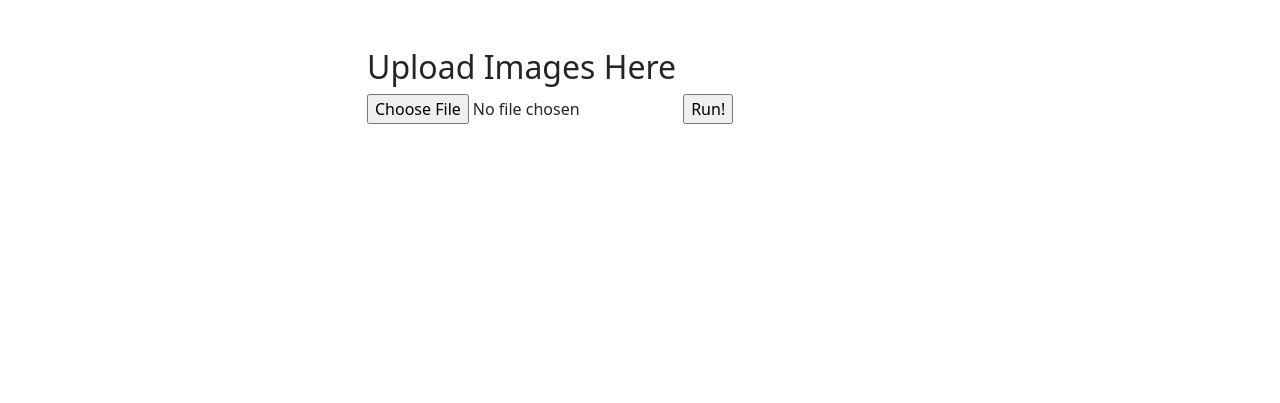
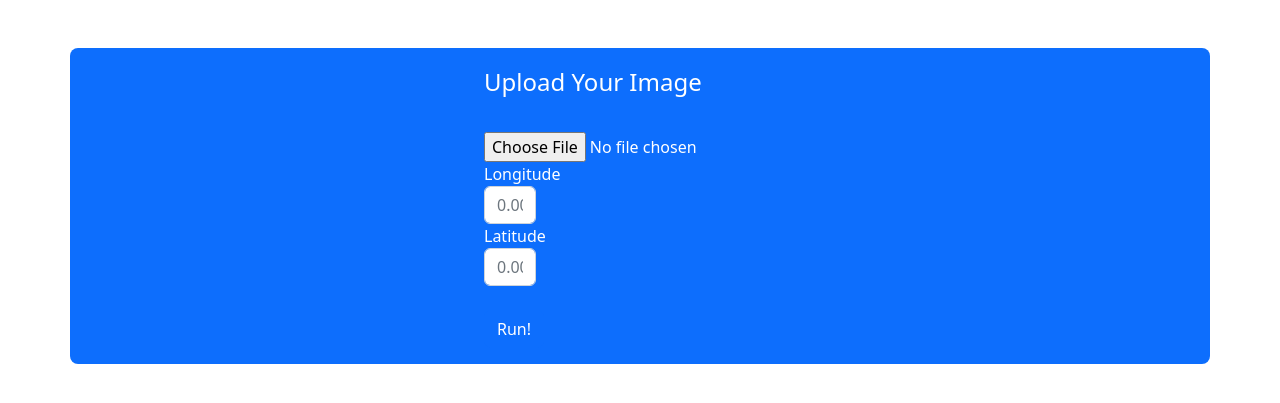
Before and after one commit to KiARC/software_design_project, a Flask app: page / in a window 1280 px wide. Shown: the top 403 px of the page. Run offline with Flask 3, Linux system fonts and the light colour scheme; some libraries are stand-ins or nearby versions.

Commit message:
Start working on new form UI
See: https://bootsnipp.com/forms

```diff
--- a/src/templates/index.html
+++ b/src/templates/index.html
@@ -14,16 +14,49 @@
 	<body>
 		<!-- Content section-->
 		<section class="py-5">
-			<div class="container">
+			<div class="d-flex flex-col justify-content-center align-content-center container bg-primary text-white py-3 rounded-3">
 				<div class="row justify-content-center">
-					<div class="col-lg-6">
-						<h2>Upload Images Here</h2>
+					<!--<h2>Upload Images Here</h2>
 
 						<form method="POST" enctype="multipart/form-data" action="/results">
 							<input type="file" id="myFile" name="filename" />
 							<input type="submit" value="Run!" />
-						</form>
-					</div>
+						</form>-->
+					<form class="form-horizontal">
+						<fieldset>
+							<!-- Form Name -->
+							<legend>Upload Your Image</legend>
+
+							<!-- Upload Button -->
+							<div class="form-group">
+								<label class="col-md-4 control-label" for="image"></label>
+								<div class="col-md-4">
+									<input id="image" name="image" class="input-file" type="file" />
+								</div>
+							</div>
+
+							<!-- Lat/Long -->
+							<div class="form-group">
+								<label class="col-md-4 control-label" for="longitude">Longitude</label>
+								<div class="col-md-2">
+									<input id="longitude" name="longitude" type="text" placeholder="0.00" class="form-control input-md" />
+								</div>
+
+								<label class="col-md-4 control-label" for="latitude">Latitude</label>
+								<div class="col-md-2">
+									<input id="latitude" name="latitude" type="text" placeholder="0.00" class="form-control input-md" />
+								</div>
+							</div>
+
+							<!-- Submit -->
+							<div class="form-group">
+								<label class="col-md-4 control-label" for="submit"></label>
+								<div class="col-md-4">
+									<button id="submit" name="submit" class="btn btn-primary">Run!</button>
+								</div>
+							</div>
+						</fieldset>
+					</form>
 				</div>
 			</div>
 		</section>
```
